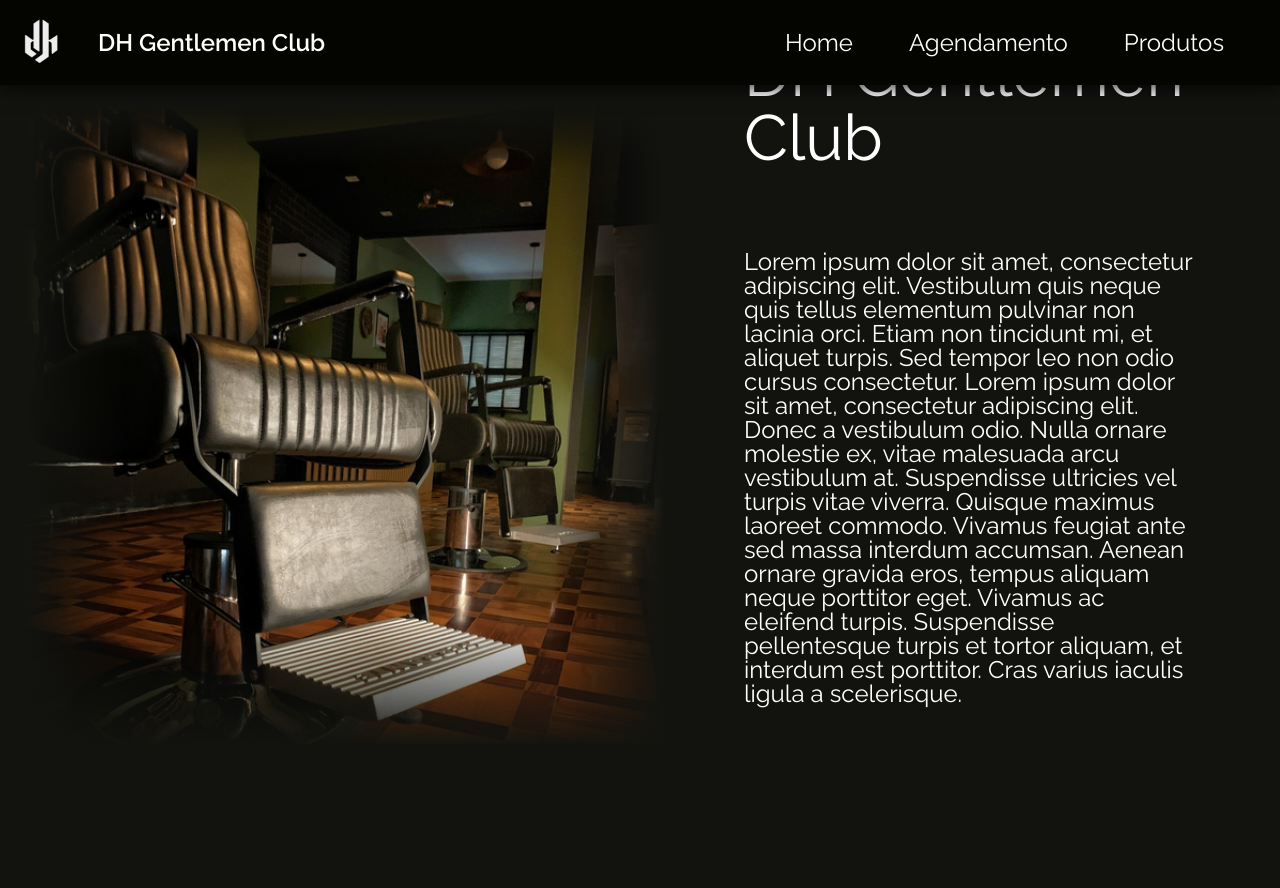
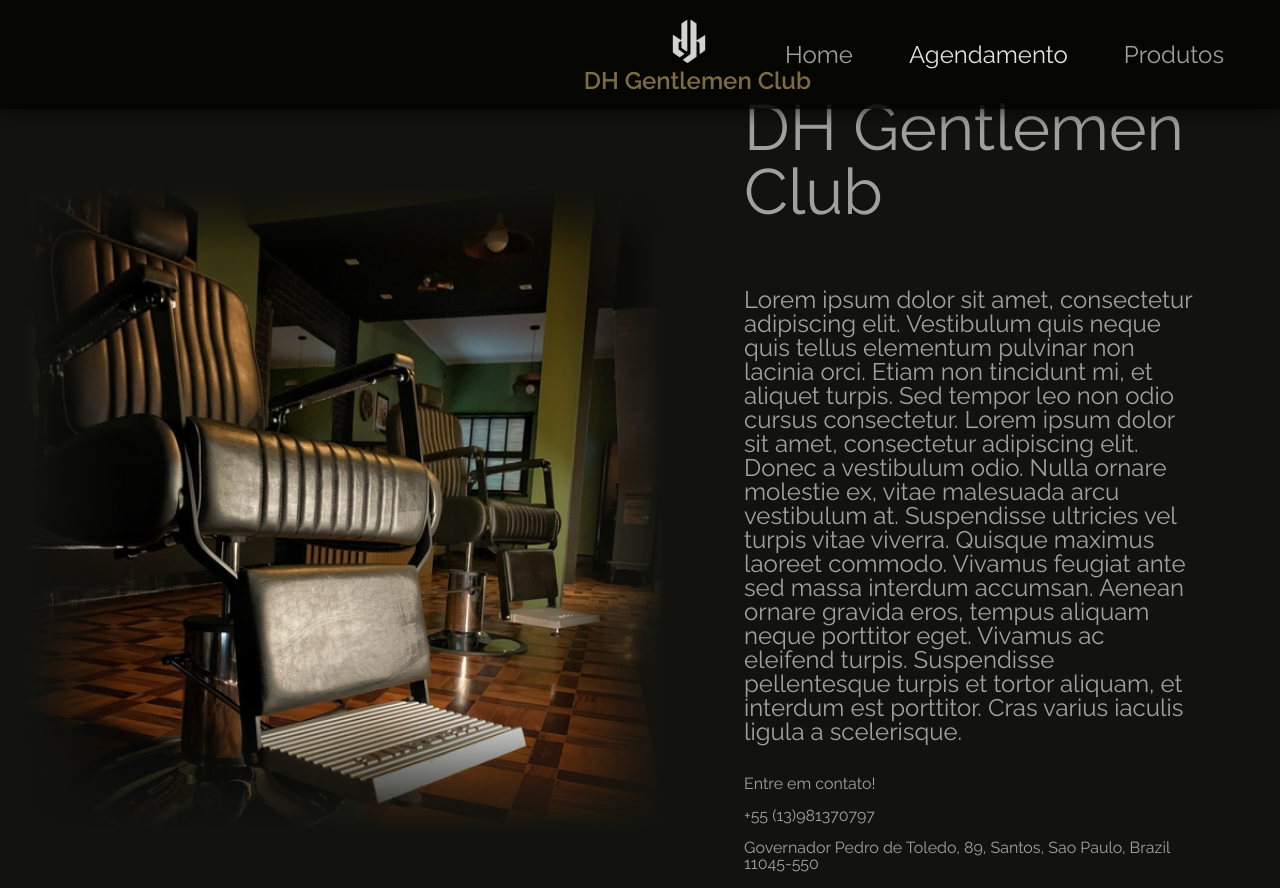
Before and after one commit to lucastbmp/gentlemen-barber, a React (Vite) app in the folder frontend/: page / in a window 1280 px wide. Before the commit the page ends 800 px from the top, so only its background shows below. Built offline with nearby package versions, Linux system fonts and the light colour scheme.

Commit message:
style(navbar): centralize logo, new style project TODO: option bar

```diff
--- a/frontend/src/components/navbar.css
+++ b/frontend/src/components/navbar.css
@@ -1,17 +1,21 @@
-header {
-    display: flex;
+logo-container {
+    display: block;
     align-items: center;
     justify-content: space-between;
     flex-wrap: wrap;
     gap: 2rem;
     z-index: 20;
+    left: 50%;
+    transform: translateX(250%);
 }
 .name {
     font-size:150%;
-    font-weight: bolder;
+    font-weight: bold;
+    color: #C8A96A;
 }
 
 .nav {
+    opacity: 0.88;
     box-sizing: border-box;
     position: fixed;
     top: 0;
@@ -41,12 +45,14 @@
 }
 
 .custom-link {
-    color: white;
+    color: inherit;
     text-decoration: none;
+    opacity: 0.7;
 }
 
 .dh-logo {
     width: 50px;
+    margin-left: 5rem;
 }
 
 @media (max-width: 768px) {
--- a/frontend/src/components/navbar.jsx
+++ b/frontend/src/components/navbar.jsx
@@ -5,10 +5,10 @@
 export default function Navbar() {
     return (
         <nav className="nav">
-            <header>
+            <logo-container>
                <Link to="/"><img src={logo} className="dh-logo" /></Link>
                 <h1 className="name"><Link to="/" className="custom-link">DH Gentlemen Club</Link></h1>
-            </header>
+            </logo-container>
             <ul className="nav-list">
                 <li><Link to="/" className="custom-link">Home</Link></li>
                 <li>Agendamento</li>
--- a/frontend/src/pages/home/index.css
+++ b/frontend/src/pages/home/index.css
@@ -6,7 +6,7 @@
    align-items: center;
 
     .chair-bg {
-          margin-top: 3vh;
+          margin-top: 6vh;
           margin-left: 3vh;
           position: relative;
     }
@@ -53,21 +53,31 @@
     }
 
     .text {
+	opacity: 0.60;
         flex-wrap: wrap;
         display: block;
         margin-left: 10vh;
 	margin-right: 10vh;
         color: white;
+	margin-bottom: 1rem;
             h1 {
-	       margin-top: -5rem;
+		       margin-top: 1rem;
 	       align-items: center;
                font-size: 4rem;
                width: 100%;
-               margin-bottom: 5rem;
+               margin-bottom: 4rem;
            }
 	   h2 {
 	       flex-wrap: wrap;
 	       font-size: 3vh;
+	       margin-bottom: 2rem;
 	   }
+	   h3 {
+               margin-bottom: 1rem;
+	   }
+	   h4 {
+               margin-bottom: 1rem;
+	   }
+
       }
 }
--- a/frontend/src/pages/home/index.jsx
+++ b/frontend/src/pages/home/index.jsx
@@ -17,6 +17,9 @@
 		<h2>
 	Lorem ipsum dolor sit amet, consectetur adipiscing elit. Vestibulum quis neque quis tellus elementum pulvinar non lacinia orci. Etiam non tincidunt mi, et aliquet turpis. Sed tempor leo non odio cursus consectetur. Lorem ipsum dolor sit amet, consectetur adipiscing elit. Donec a vestibulum odio. Nulla ornare molestie ex, vitae malesuada arcu vestibulum at. Suspendisse ultricies vel turpis vitae viverra. Quisque maximus laoreet commodo. Vivamus feugiat ante sed massa interdum accumsan. Aenean ornare gravida eros, tempus aliquam neque porttitor eget. Vivamus ac eleifend turpis. Suspendisse pellentesque turpis et tortor aliquam, et interdum est porttitor. Cras varius iaculis ligula a scelerisque.
 	        </h2>
+	        <h3>Entre em contato!</h3>
+	        <h4>+55 (13)981370797</h4>
+	        <h5>Governador Pedro de Toledo, 89, Santos, Sao Paulo, Brazil 11045-550</h5>
             </div>
         </div>
     </>
--- /dev/null
+++ b/frontend/src/pages/products/index.css
@@ -0,0 +1,17 @@
+.dh-bg {
+    align-items: center;
+    margin-top: 10vh;
+    margin-left: 10vh;
+}
+
+.dh-bg img {
+    width: 400px
+}
+
+.hero {
+    align-items: center;
+    margin-left: 20vh;
+    h1 {
+        color: white;
+    }
+}
--- a/frontend/src/pages/products/index.jsx
+++ b/frontend/src/pages/products/index.jsx
@@ -1,12 +1,17 @@
 import React from 'react'
 import Navbar from "../../components/navbar"
 import { Link } from 'react-router-dom';
+import DhBG from "../../assets/images/dh-img.jpg"
+import './index.css'
 export default function Products() {
     return (
 	<>
 	    <div className="main-rapper">
+	    <div className="dh-bg"><img src={DhBG} /></div>
 	        <Navbar />
+	        <div className="hero">
 	        <h1>Products page</h1>
+	        </div>
 	    </div>
 	</>
     )
```
Also changed, not shown: frontend/src/assets/images/dh-img.jpg (added).
